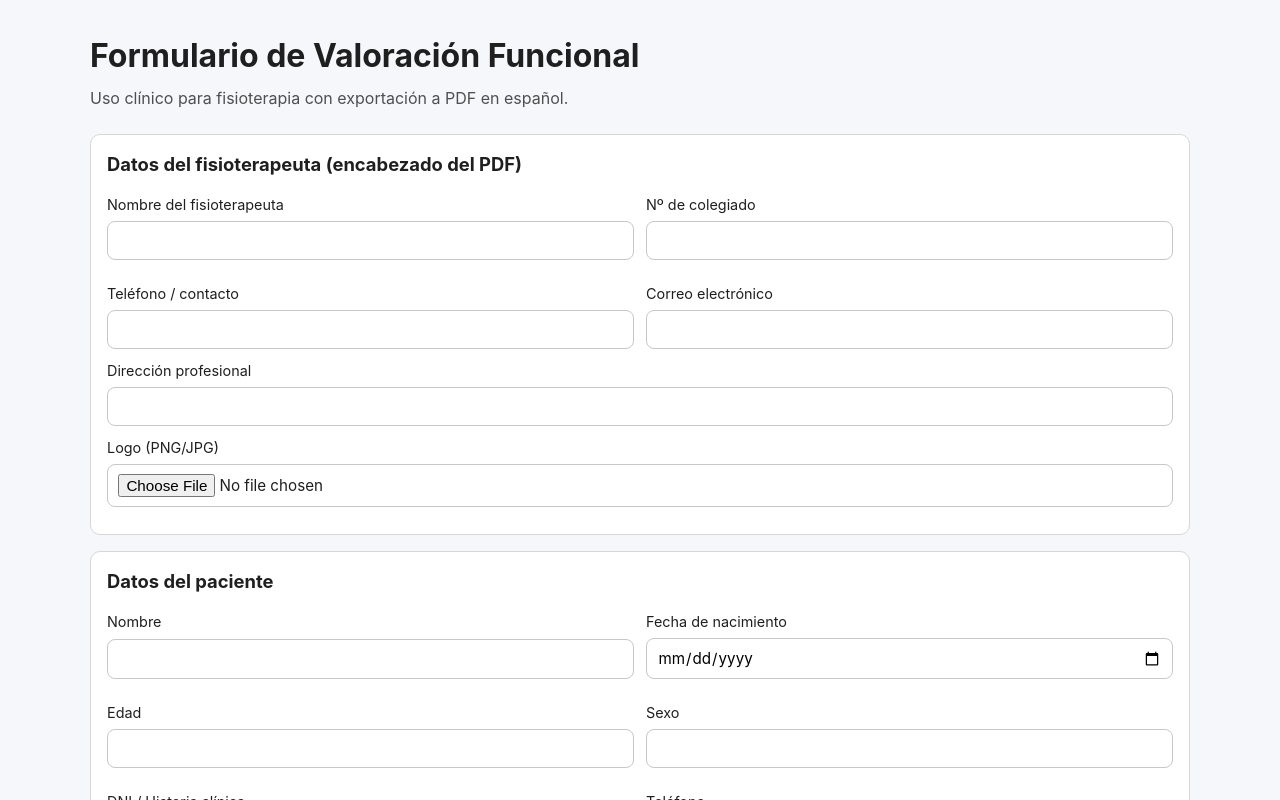
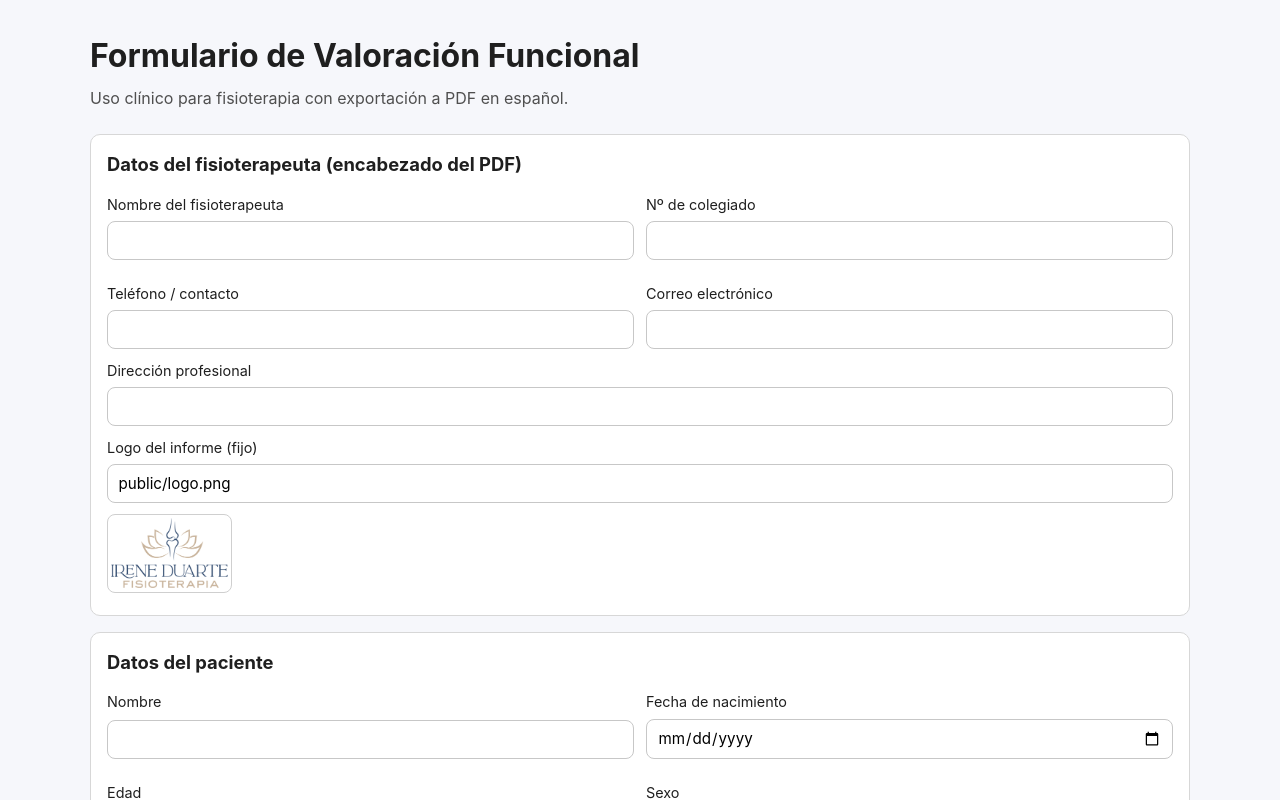
Before and after one commit to adherrera14/formulario-evaluacion-fisioterapia, a React (Vite) app: page / in a window 1280 px wide. Shown: the top 800 px of the page. Built offline with nearby package versions, Linux system fonts and the light colour scheme.

Commit message:
Fix logo flow: use static public/logo.png in form and PDF

```diff
--- a/src/App.tsx
+++ b/src/App.tsx
@@ -122,7 +122,6 @@ const interventionOptions = [
 
 function App() {
   const [form, setForm] = useState<FormState>(initialForm)
-  const [logoDataUrl, setLogoDataUrl] = useState<string>('')
   const [submitted, setSubmitted] = useState(false)
 
   const today = useMemo(() => new Date().toLocaleDateString('es-ES'), [])
@@ -146,25 +145,29 @@ function App() {
     })
   }
 
-  const handleLogoUpload = (event: ChangeEvent<HTMLInputElement>) => {
-    const file = event.target.files?.[0]
-    if (!file) {
-      setLogoDataUrl('')
-      return
-    }
-
-    const reader = new FileReader()
-    reader.onload = () => {
-      if (typeof reader.result === 'string') {
-        setLogoDataUrl(reader.result)
-      }
-    }
-    reader.readAsDataURL(file)
-  }
-
   const handleSubmit = (event: FormEvent) => {
     event.preventDefault()
     setSubmitted(true)
+  }
+
+  const getLogoDataUrl = async () => {
+    const response = await fetch('/logo.png')
+    if (!response.ok) {
+      return null
+    }
+    const logoBlob = await response.blob()
+    return await new Promise<string>((resolve, reject) => {
+      const reader = new FileReader()
+      reader.onload = () => {
+        if (typeof reader.result === 'string') {
+          resolve(reader.result)
+          return
+        }
+        reject(new Error('No se pudo leer logo.png'))
+      }
+      reader.onerror = () => reject(new Error('No se pudo convertir logo.png'))
+      reader.readAsDataURL(logoBlob)
+    })
   }
 
   const addLabeledLine = (
@@ -189,14 +192,14 @@ function App() {
     return cursorY
   }
 
-  const generatePdf = () => {
+  const generatePdf = async () => {
     const doc = new jsPDF()
     const pageWidth = doc.internal.pageSize.getWidth()
 
     let cursorY = 12
+    const logoDataUrl = await getLogoDataUrl()
     if (logoDataUrl) {
-      const format = logoDataUrl.includes('image/png') ? 'PNG' : 'JPEG'
-      doc.addImage(logoDataUrl, format, 10, cursorY, 28, 28)
+      doc.addImage(logoDataUrl, 'PNG', 10, cursorY, 28, 28)
     }
 
     doc.setFontSize(16)
@@ -323,10 +326,10 @@ function App() {
             <input name="direccionCentro" value={form.direccionCentro} onChange={handleChange} />
           </label>
           <label>
-            Logo (PNG/JPG)
-            <input type="file" accept="image/png,image/jpeg" onChange={handleLogoUpload} />
+            Logo del informe (fijo)
+            <input value="public/logo.png" readOnly />
           </label>
-          {logoDataUrl && <img className="logo-preview" src={logoDataUrl} alt="Logo cargado" />}
+          <img className="logo-preview" src="/logo.png" alt="Logo del centro" />
         </section>
 
         <section className="panel">
```
Also changed, not shown: public/logo.png (renamed from logo.png), 1 other file (tests, documents, lock files or other folders).
